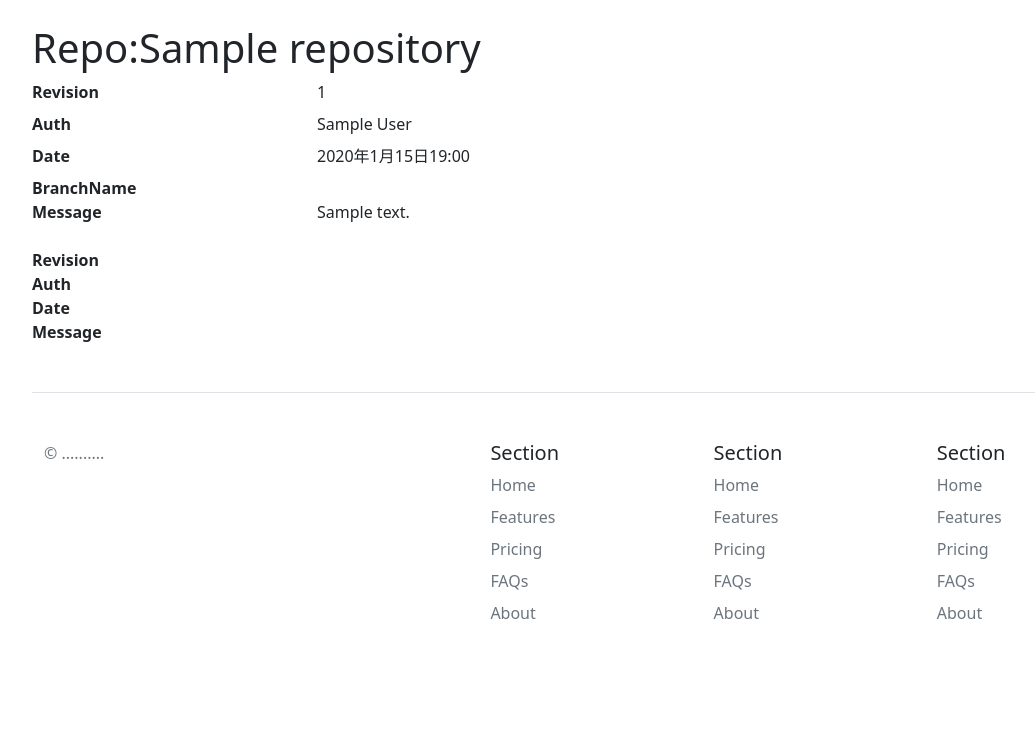
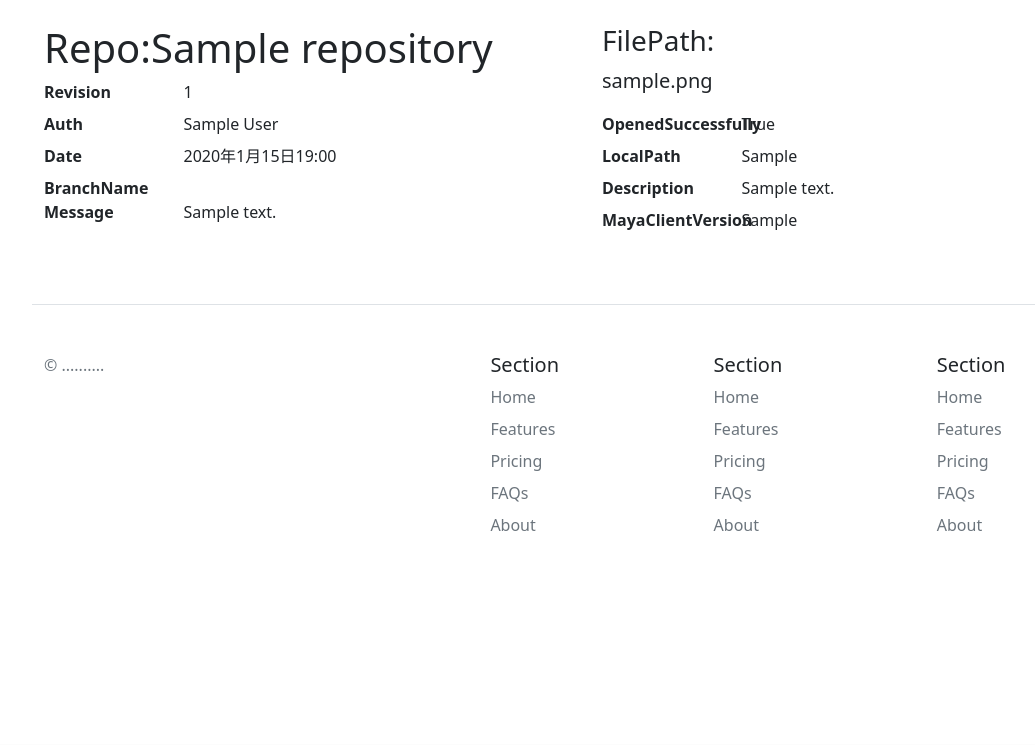
Before and after one commit to narutozb/CustomSVN, a Django app: page /maya/maya_file/1/ in a window 1280 px wide. Shown: the part 56-801 px from the top of the page, without its empty margins (50-1085 px from the left). After the commit the page ends 587 px from the top, so only its background shows below. Run offline with Django 5.2, Linux system fonts and the light colour scheme; tables that the repository leaves empty hold one stand-in row (values such as "Sample post"); some libraries are stand-ins or nearby versions.

Commit message:
代码整理

```diff
--- a/CustomSVNBackend/templates/maya/maya_file_details.html
+++ b/CustomSVNBackend/templates/maya/maya_file_details.html
@@ -1,21 +1,30 @@
 {% extends 'home.html' %}
 
 {% block content %}
-    {% with commit=maya_file.changed_file.commit %}
-        {% include "svn/_base_revision_summary.html" %}
-    {% endwith %}
+    <div class="container">
+        <div class="row">
+            <div class="col">
+                {% with commit=maya_file.changed_file.commit %}
+                    {% include "svn/_base_revision_summary.html" %}
+                {% endwith %}
+            </div>
+            <div class="col maya-file-scene-summary">
+                <p class="h3">FilePath:</p>
+                <p class="lead">{{ maya_file.changed_file.file_path }}</p>
+                <dl class="row">
+                    <dt class="col-sm-3">OpenedSuccessfully</dt>
+                    <dd class="col-sm-9">{{ maya_file.opened_successfully }}</dd>
 
-    <dl class="row">
-        <dt class="col-sm-3">Revision</dt>
-        <dd class="col-sm-9">{{ commit.revision }}</dd>
+                    <dt class="col-sm-3">LocalPath</dt>
+                    <dd class="col-sm-9">{{ maya_file.local_path }}</dd>
 
-        <dt class="col-sm-3">Auth</dt>
-        <dd class="col-sm-9"></dd>
+                    <dt class="col-sm-3">Description</dt>
+                    <dd class="col-sm-9">{{ maya_file.description }}</dd>
 
-        <dt class="col-sm-3 text-truncate">Date</dt>
-        <dd class="col-sm-9">{{ commit.date }}</dd>
-
-        <dt class="col-sm-3">Message</dt>
-        <dd class="col-sm-9">{{ commit.message }}</dd>
-    </dl>
+                    <dt class="col-sm-3">MayaClientVersion</dt>
+                    <dd class="col-sm-9">{{ maya_file.client_version }}</dd>
+                </dl>
+            </div>
+        </div>
+    </div>
 {% endblock %}
```
